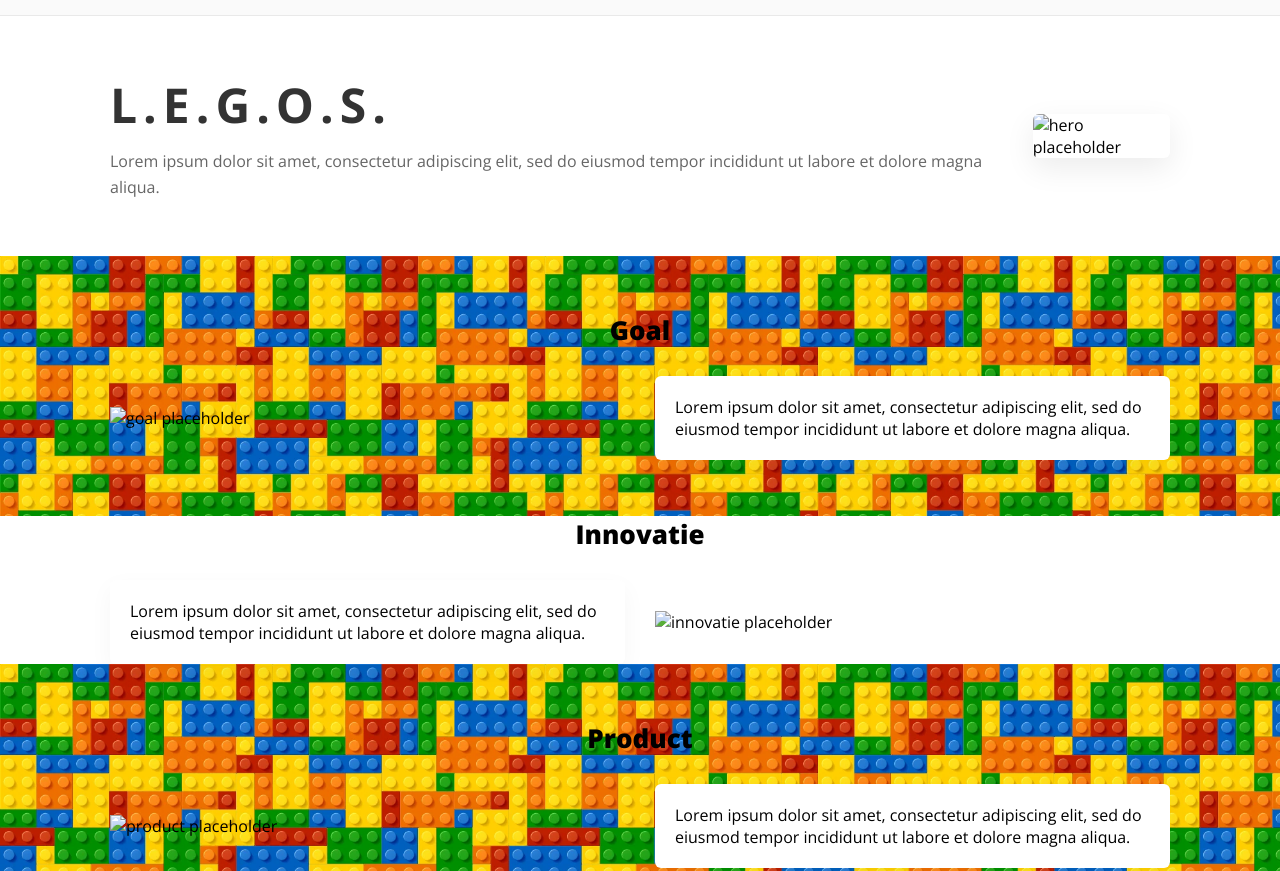
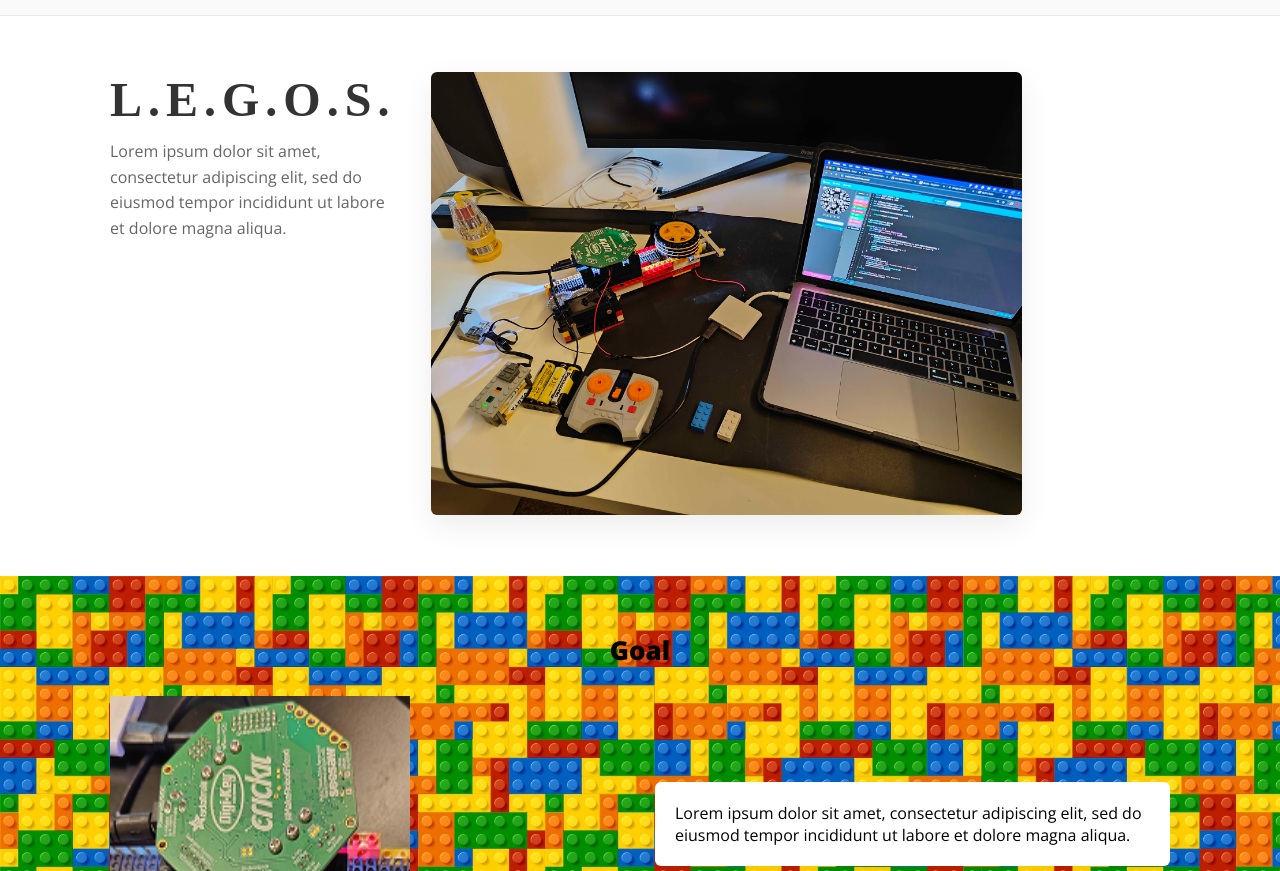
Before and after one commit to Vince1510/LEGOS, a plain HTML site: page Index.html in a window 1280 px wide. Shown: the part 81-952 px from the top of the page. Drawn offline with nearby package versions, Linux system fonts and the light colour scheme; a web font is replaced by a local one.

Commit message:
Images added, code cleaned up

```diff
--- a/Index.html
+++ b/Index.html
@@ -81,7 +81,7 @@
           <p>Lorem ipsum dolor sit amet, consectetur adipiscing elit, sed do eiusmod tempor incididunt ut labore et dolore magna aliqua.</p>
         </div>
         <div class="hero-media">
-          <img src="" alt="hero placeholder" />
+          <img src="./images/hero.jpg" alt="hero placeholder" />
         </div>
       </div>
     </section>
@@ -91,11 +91,10 @@
       <div class="container">
         <h2 class="section-title">Goal</h2>
         <div class="two-col">
-          <figure class="col image-col">
-            <img src="" alt="goal placeholder" />
-            <figcaption class="sr-only">Goal image</figcaption>
-          </figure>
-          <article class="col text-col card">
+          <div class="col image-goal">
+            <img src="./images/goals.png" alt="goal placeholder" />
+          </div>
+          <article class="col card">
             <p>Lorem ipsum dolor sit amet, consectetur adipiscing elit, sed do eiusmod tempor incididunt ut labore et dolore magna aliqua.</p>
           </article>
         </div>
@@ -107,12 +106,12 @@
       <div class="container">
         <h2 class="section-title">Innovatie</h2>
         <div class="two-col reverse">
-          <article class="col text-col card">
+          <article class="col card">
             <p>Lorem ipsum dolor sit amet, consectetur adipiscing elit, sed do eiusmod tempor incididunt ut labore et dolore magna aliqua.</p>
           </article>
-          <figure class="col image-col">
-            <img src="" alt="innovatie placeholder" />
-          </figure>
+          <div class="col image-innovatie">
+            <img src="./images/innovatie.png" alt="innovatie placeholder" />
+          </div>
         </div>
       </div>
     </section>
@@ -122,9 +121,9 @@
       <div class="container">
         <h2 class="section-title">Product</h2>
         <div class="two-col">
-          <figure class="col image-col">
-            <img src="" alt="product placeholder" />
-          </figure>
+          <div class="col image-product">
+            <img src="./images/product.png" alt="product placeholder" />
+          </div>
           <article class="col text-col card">
             <p>Lorem ipsum dolor sit amet, consectetur adipiscing elit, sed do eiusmod tempor incididunt ut labore et dolore magna aliqua.</p>
           </article>
@@ -136,7 +135,7 @@
     <section>
       <div class="container">
         <h3>Functionaliteit</h3>
-        <p>Subheading</p>
+
 
         <div class="feature-cards">
           <div class="card feature">
--- a/css/style.css
+++ b/css/style.css
@@ -5,6 +5,12 @@
   padding: 0;
   box-sizing: border-box;
   font-family: "Open Sans", sans-serif;
+}
+
+.brick-bg {
+  background-image: url('../images/Lego-Background.webp');
+  background-size:cover;
+  padding: 56px 0
 }
 
 a:hover {
@@ -108,10 +114,11 @@ header nav a {
   display: flex;
   flex-direction: row;
   gap: 36px;
-  align-items: center
+  /* align-items: center */
 }
 
 .hero h1 {
+  font-family: 'Bowlby One SC';
   font-size: 48px;
   letter-spacing: 6px;
   margin-bottom: 12px;
@@ -124,7 +131,7 @@ header nav a {
 }
 
 .hero-media img {
-  width: 100%;
+  width: 80%;
   height: auto;
   border-radius: 6px;
   box-shadow: 0 10px 30px rgba(0, 0, 0, 0.08)
@@ -141,12 +148,6 @@ header nav a {
   font-weight: 800
 }
 
-.brick-bg {
-  background-image: url('../images/Lego-Background.webp');
-  background-size:cover;
-  padding: 56px 0
-}
-
 .two-col {
   display: grid;
   grid-template-columns: 1fr 1fr;
@@ -158,11 +159,26 @@ header nav a {
   grid-auto-flow: dense
 }
 
-.col .image-col img {
+.col {
   width: 100%;
   height: auto;
   border-radius: 6px;
   display: block
+}
+
+.image-goal img {
+  height: 250px;
+  width: 300px;
+}
+
+.image-innovatie img {
+  height: 250px;
+  width: 300px;
+}
+
+.image-product img {
+  height: 250px;
+  width: 300px;
 }
 
 .card {
```
Also changed, not shown: images/goals.png (added), images/hero.jpg (added), images/innovatie.png (added), images/product.png (added).
